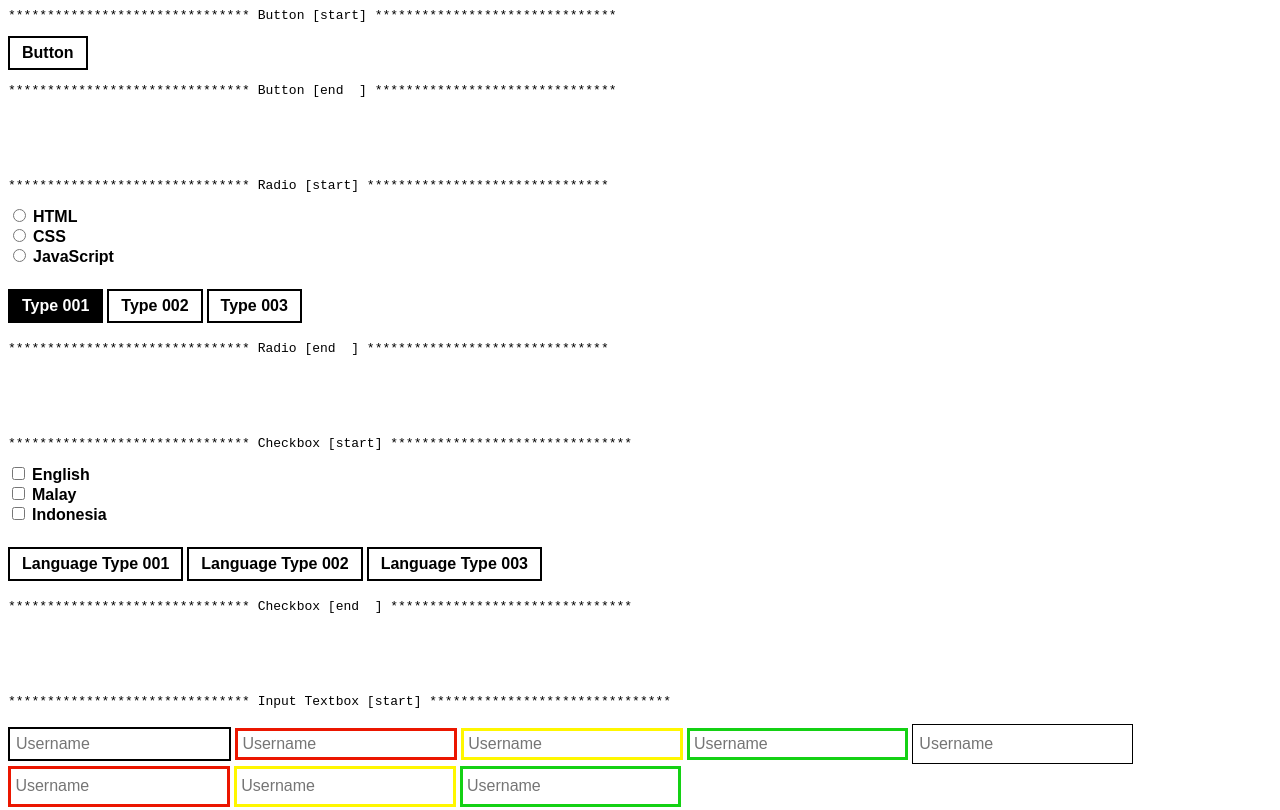
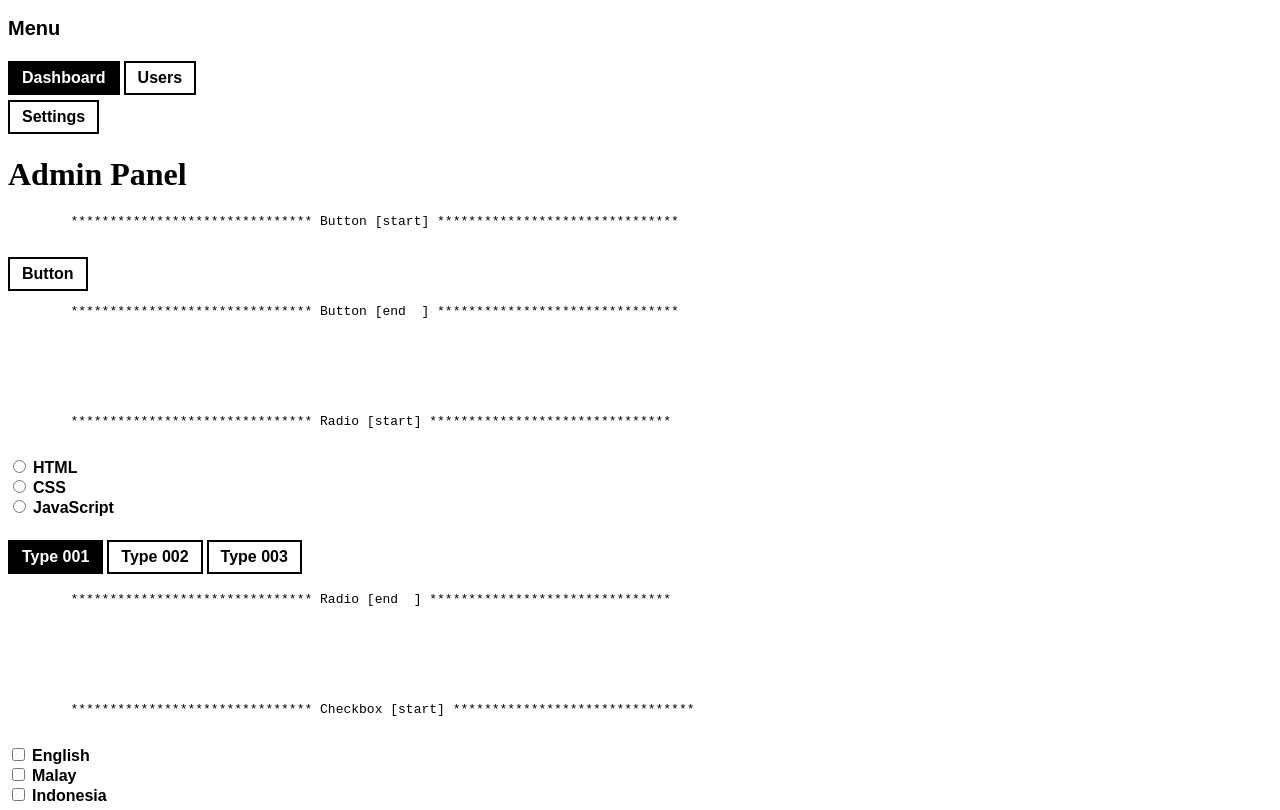
Before and after one commit to yapweijun1996/Simple-Element-v1, a plain HTML site: page index.html in a window 1280 px wide. Shown: the top 810 px of the page. Drawn offline with Linux system fonts and the light colour scheme.

Commit message:
Update index.html

```diff
--- a/index.html
+++ b/index.html
@@ -1,3 +1,35 @@
+<!DOCTYPE html>
+<html lang="en">
+<head>
+  <meta charset="UTF-8">
+  <title>Admin Panel</title>
+  <link rel="stylesheet" href="simple-elements.css">
+  <script src="simple-elements.js" defer></script>
+</head>
+<body>
+  <div class="admin-container">
+    <aside class="admin-sidebar">
+      <h2 class="font_sied_p_004">Menu</h2>
+      <div class="radio_toolbar_sied">
+        <div class="radio_toolbar_item_sied">
+          <input id="menu-dashboard" name="admin-menu" value="dashboard" type="radio" checked>
+          <label for="menu-dashboard">Dashboard</label>
+        </div>
+        <div class="radio_toolbar_item_sied">
+          <input id="menu-users" name="admin-menu" value="users" type="radio">
+          <label for="menu-users">Users</label>
+        </div>
+        <div class="radio_toolbar_sied">
+          <input id="menu-settings" name="admin-menu" value="settings" type="radio">
+          <label for="menu-settings">Settings</label>
+        </div>
+      </div>
+    </aside>
+    <div class="admin-main">
+      <header class="admin-header">
+        <h1>Admin Panel</h1>
+      </header>
+      <div class="admin-content">
         <link rel="stylesheet" href="simple-elements.css">
         <pre>
         ******************************* Button [start] *******************************
@@ -298,3 +330,8 @@
         <pre>
         ******************************* Font Size [end  ] *******************************
         </pre>
+      </div>
+    </div>
+  </div>
+</body>
+</html>
```
Lines whose indentation alone changed are shown as unchanged.
